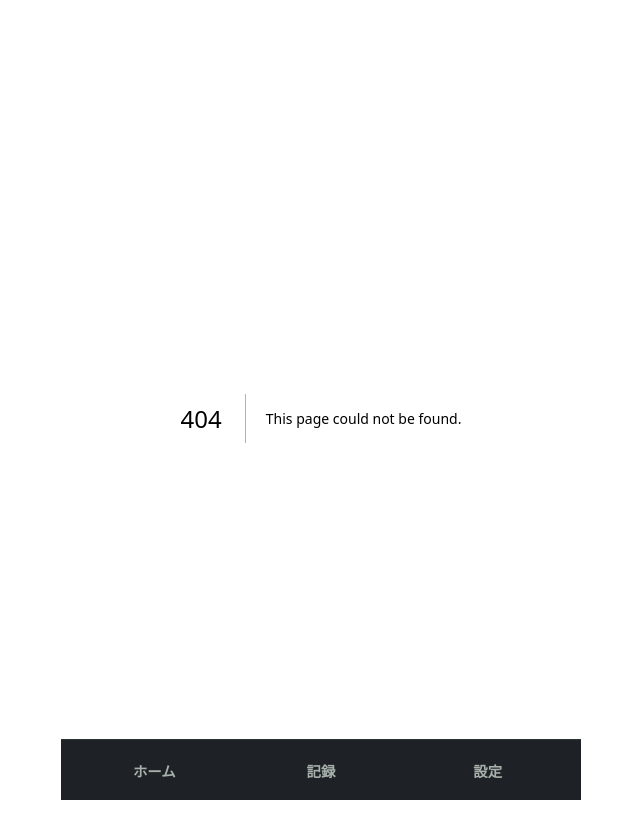
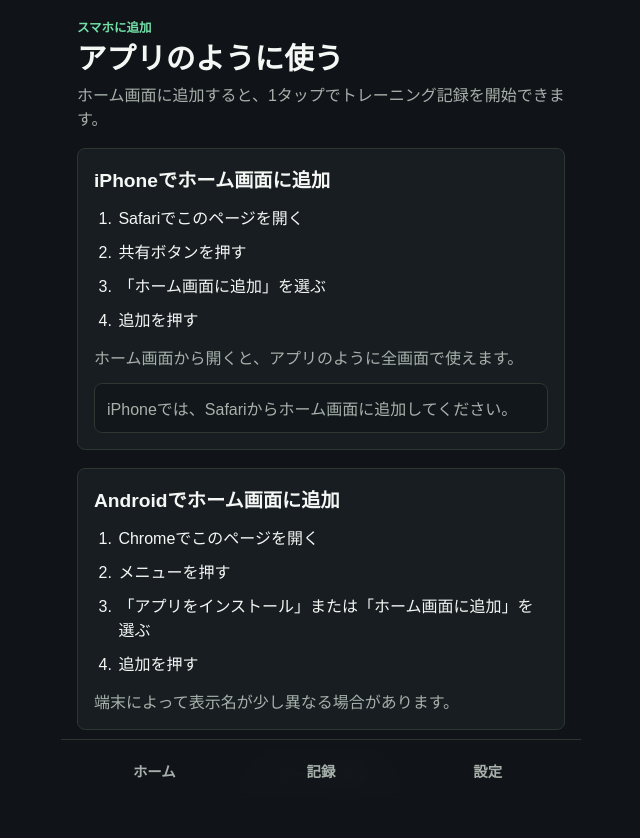
Before and after one commit to physiteqbiz/training-ai-pwa, a Next.js app: page /install in a window 1280 px wide. Before the commit this address had no page. Shown: the top 838 px of the page, without its empty margins (319-959 px from the left). Built offline with nearby package versions, Linux system fonts and the light colour scheme.

Commit message:
Polish login and add install guide

```diff
--- a/app/globals.css
+++ b/app/globals.css
@@ -397,6 +397,32 @@ summary {
   gap: 8px;
 }
 
+.install-card {
+  display: grid;
+  gap: 12px;
+  border: 1px solid #284938;
+  border-radius: 8px;
+  background: #121c18;
+  padding: 14px;
+}
+
+.install-card__actions {
+  display: grid;
+  grid-template-columns: 1fr auto;
+  gap: 8px;
+}
+
+.step-list {
+  display: grid;
+  gap: 10px;
+  margin: 0;
+  padding-left: 1.4rem;
+}
+
+.step-list li {
+  padding-left: 2px;
+}
+
 .history-card__sets {
   display: flex;
   flex-wrap: wrap;
--- /dev/null
+++ b/app/install/page.tsx
@@ -0,0 +1,58 @@
+import Link from "next/link";
+
+const iphoneSteps = [
+  "Safariでこのページを開く",
+  "共有ボタンを押す",
+  "「ホーム画面に追加」を選ぶ",
+  "追加を押す"
+];
+
+const androidSteps = [
+  "Chromeでこのページを開く",
+  "メニューを押す",
+  "「アプリをインストール」または「ホーム画面に追加」を選ぶ",
+  "追加を押す"
+];
+
+export default function InstallPage() {
+  return (
+    <div className="screen">
+      <header className="screen-header">
+        <p className="eyebrow">スマホに追加</p>
+        <h1>アプリのように使う</h1>
+        <p className="muted">
+          ホーム画面に追加すると、1タップでトレーニング記録を開始できます。
+        </p>
+      </header>
+
+      <section className="panel">
+        <div className="stack">
+          <h2>iPhoneでホーム画面に追加</h2>
+          <ol className="step-list">
+            {iphoneSteps.map((step) => (
+              <li key={step}>{step}</li>
+            ))}
+          </ol>
+        </div>
+        <p className="muted">ホーム画面から開くと、アプリのように全画面で使えます。</p>
+        <div className="status">iPhoneでは、Safariからホーム画面に追加してください。</div>
+      </section>
+
+      <section className="panel">
+        <div className="stack">
+          <h2>Androidでホーム画面に追加</h2>
+          <ol className="step-list">
+            {androidSteps.map((step) => (
+              <li key={step}>{step}</li>
+            ))}
+          </ol>
+        </div>
+        <p className="muted">端末によって表示名が少し異なる場合があります。</p>
+      </section>
+
+      <Link className="button secondary full" href="/">
+        ホームへ戻る
+      </Link>
+    </div>
+  );
+}
--- a/app/layout.tsx
+++ b/app/layout.tsx
@@ -7,7 +7,7 @@ import "./globals.css";
 
 export const metadata: Metadata = {
   title: "筋トレ診断AI",
-  description: "筋トレ記録とAI診断のPWA",
+  description: "筋トレ記録とAI診断のスマホ向けアプリ",
   manifest: "/manifest.json",
   appleWebApp: {
     capable: true,
```
Also changed, not shown: app/login/page.tsx (+11 -100 lines), app/page.tsx (+48 -0 lines), public/manifest.json, 1 other file (tests, documents, lock files or other folders).
